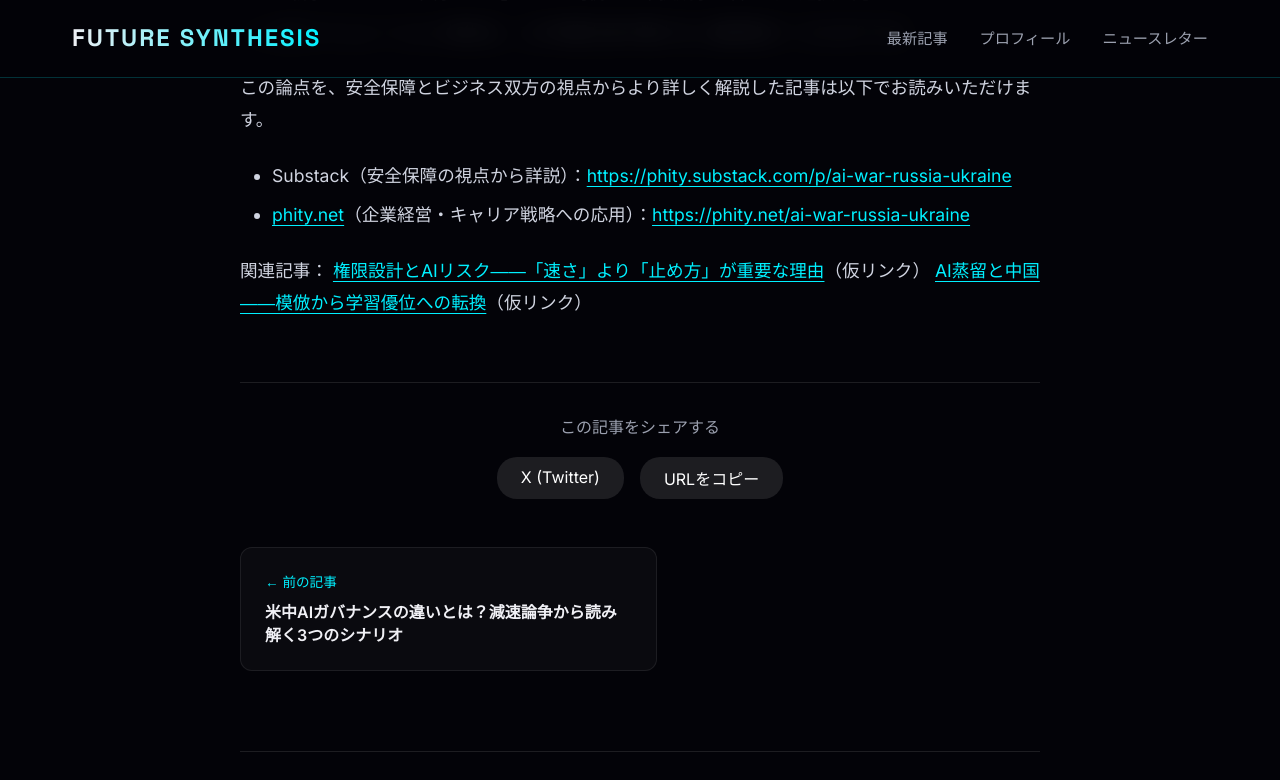
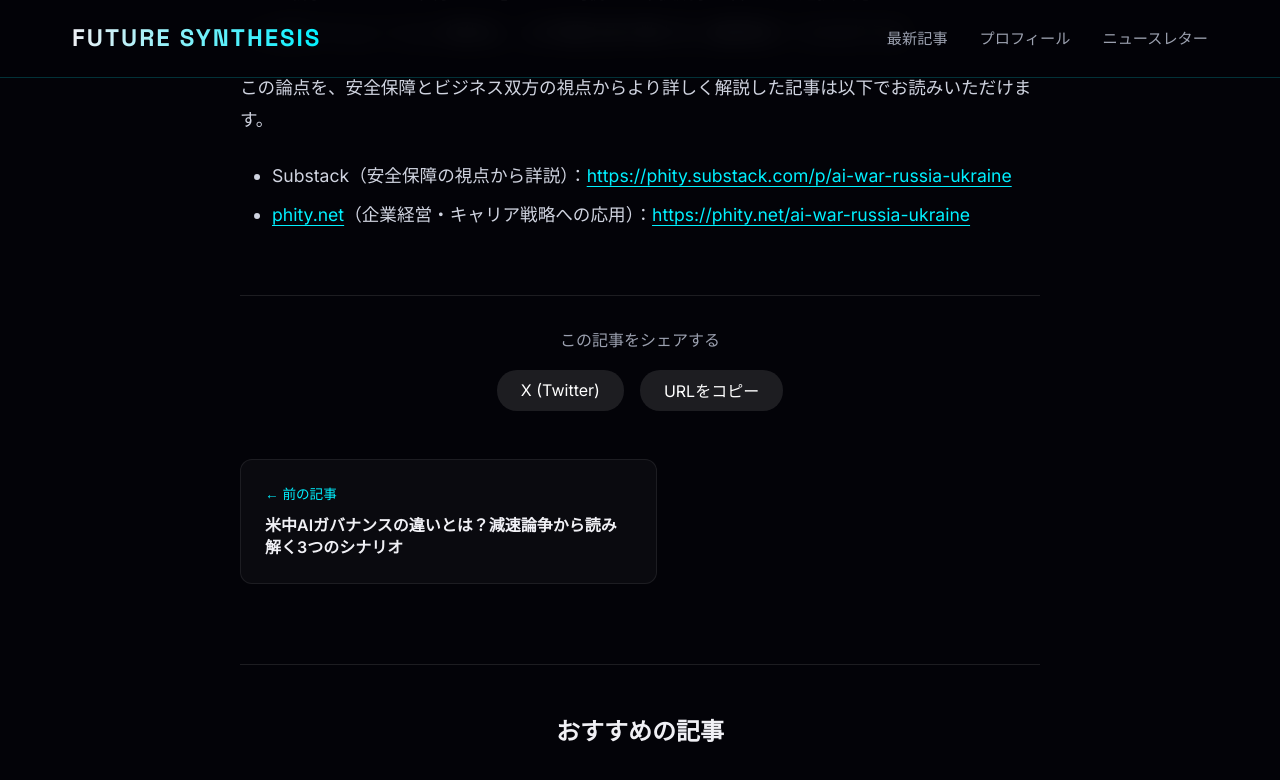
Before and after one commit to phity-j/future_synthesis, a Jekyll site: the page built from _posts/2026-09-16-aifaq.md, in a window 1280 px wide and 900 px high, scrolled down 3341 px, cut to the strip 0-780 px from the top of the window. Built offline with Jekyll 4.4.1, drawn with Linux system fonts in a browser that asks for light colours; our own code applies the rules of GitHub Pages for plain Markdown files.

Commit message:
Update _posts/2026-09-16-aifaq.md (via Pages CMS)

```diff
--- a/_posts/2026-09-16-aifaq.md
+++ b/_posts/2026-09-16-aifaq.md
@@ -64,5 +64,3 @@ author: フィティ
 
 - Substack（安全保障の視点から詳説）：[https://phity.substack.com/p/ai-war-russia-ukraine](https://phity.substack.com/p/ai-war-russia-ukraine)
 - [phity.net](http://phity.net)（企業経営・キャリア戦略への応用）：[https://phity.net/ai-war-russia-ukraine](https://phity.net/ai-war-russia-ukraine)
-
-関連記事： [権限設計とAIリスク――「速さ」より「止め方」が重要な理由](https://phity.substack.com/p/ai-authority-design)（仮リンク） [AI蒸留と中国――模倣から学習優位への転換](https://phity.net/ai-distillation-china)（仮リンク）
```
